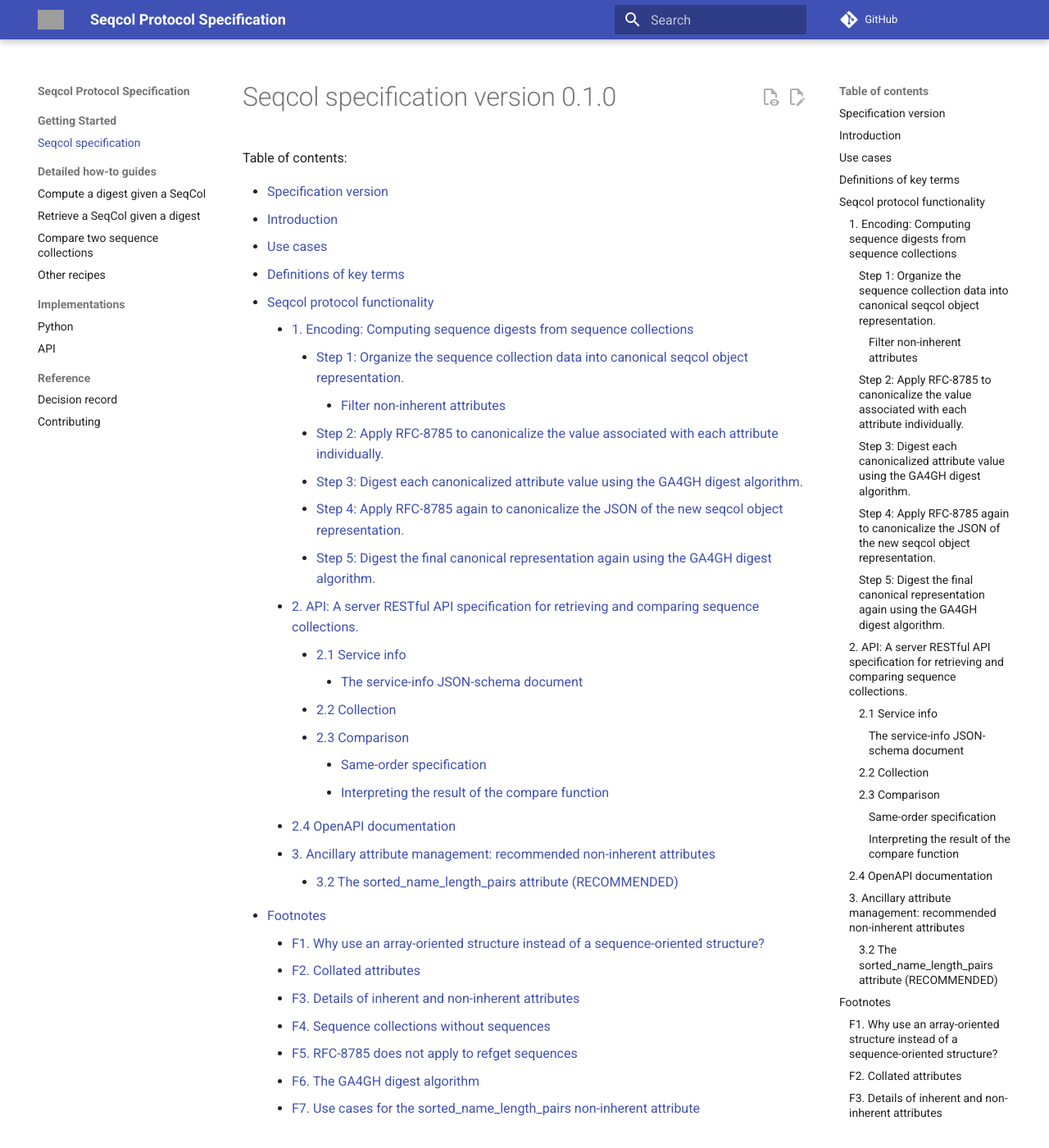
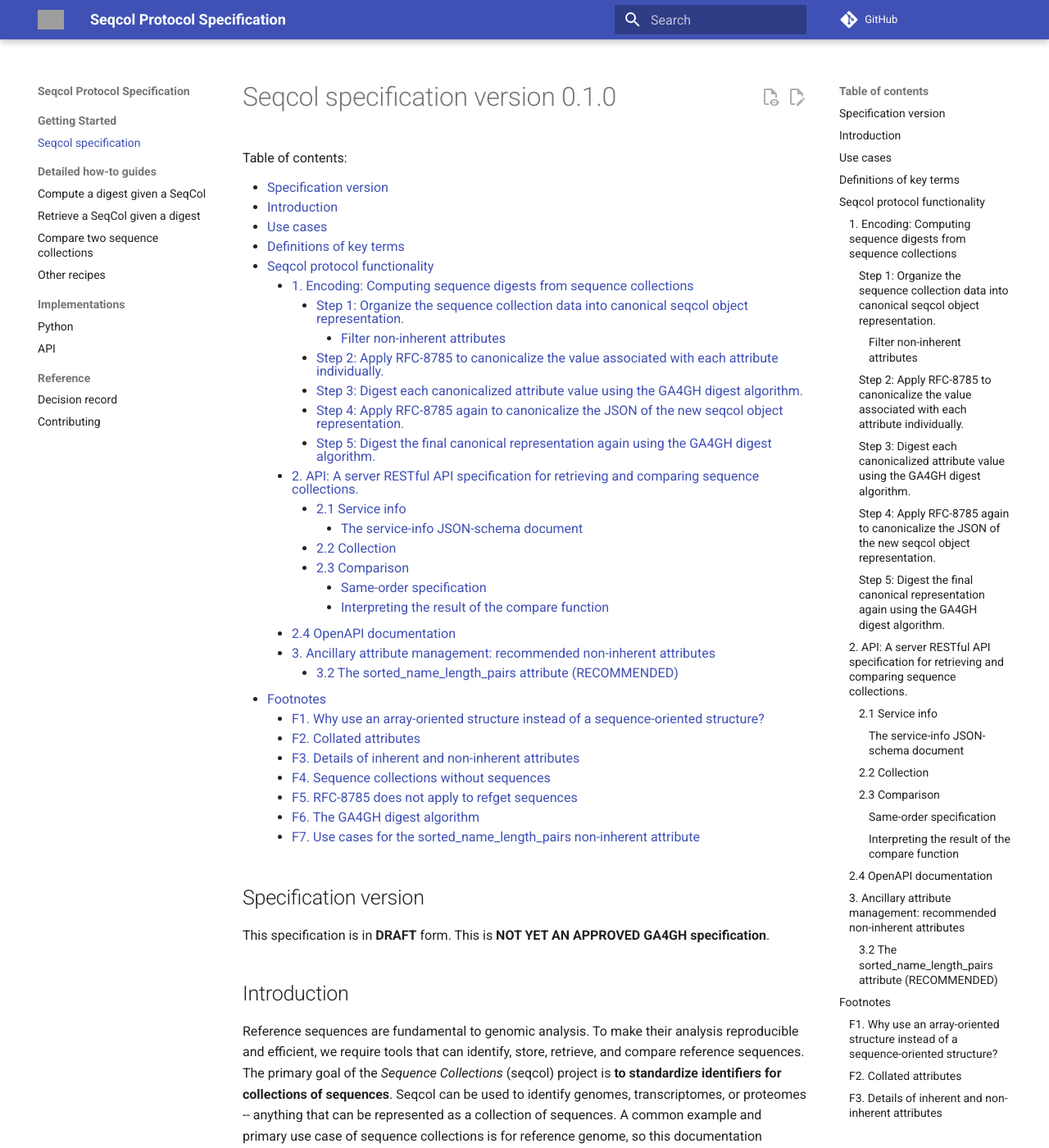
Before and after one commit to ga4gh/refget, an MkDocs documentation site: the page built from docs/specification.md, in a window 1280 px wide and 1400 px high. Shown: the whole window at 82% size. Built offline with MkDocs 1.6.1 and Material for MkDocs 9.7.7, drawn with Linux system fonts in a browser that asks for light colours; comment, search, counter and statistics services are not loaded; grey boxes are pictures that could not be loaded.

Commit message:
toc style

```diff
--- /dev/null
+++ b/docs/stylesheets/extra.css
@@ -0,0 +1,4 @@
+/* TOC by default theme has too much space between list items*/
+.toc ul {
+    line-height: 1.0;
+  }
--- a/mkdocs.yml
+++ b/mkdocs.yml
@@ -49,6 +49,9 @@ theme:
     # - navigation.tabs
     - navigation.top
 
+extra_css:
+  - stylesheets/extra.css
+
 markdown_extensions:
   - pymdownx.highlight:
       use_pygments: true
```
